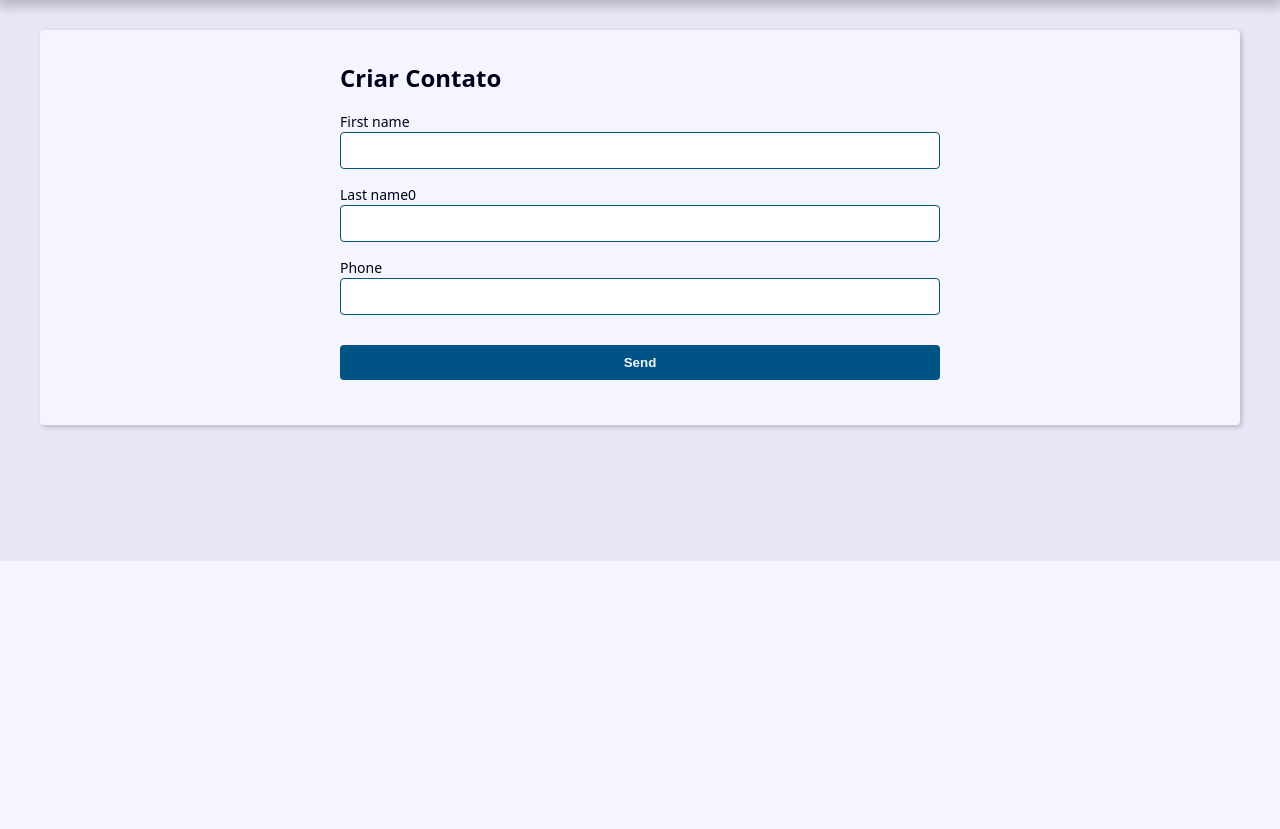
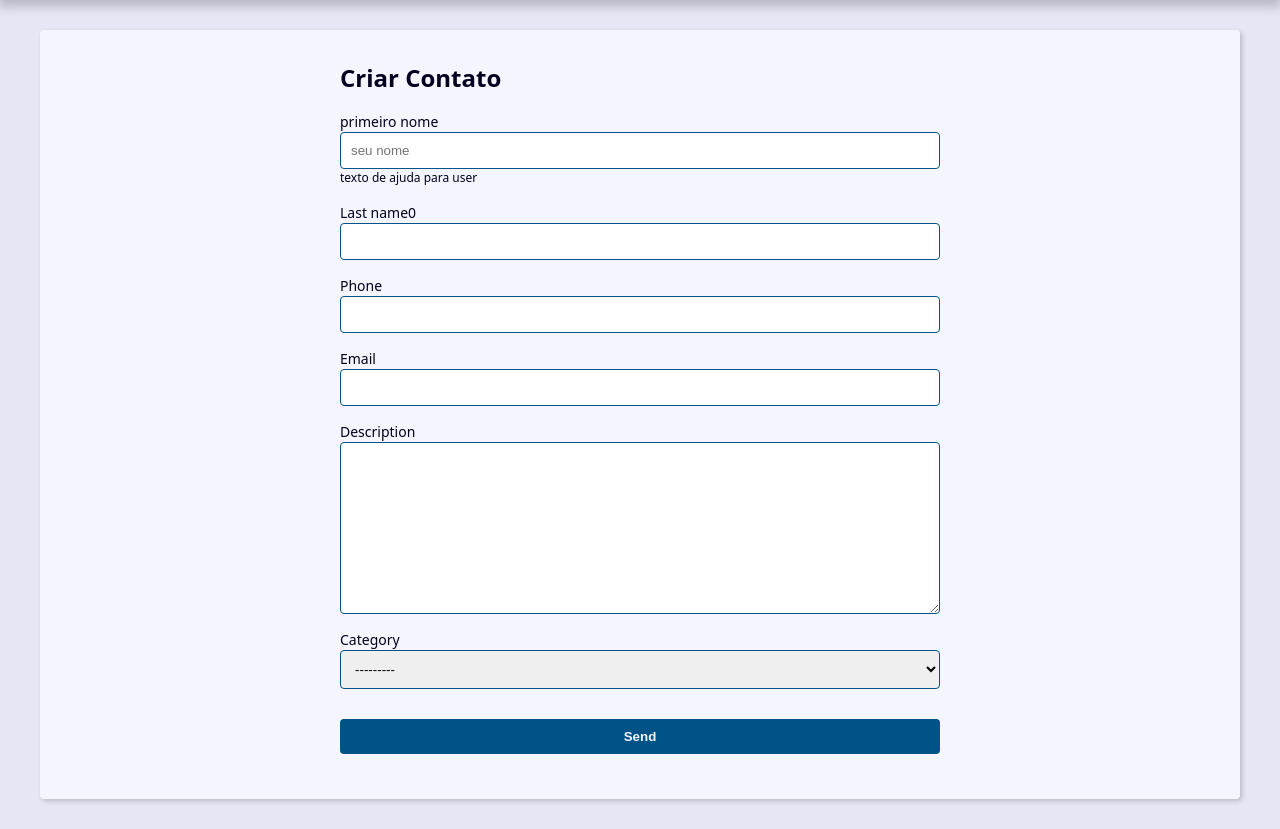
Before and after one commit to LucasCarneiro12/Projeto-django-Agenda, a Django app: page /contato/create/ in a window 1280 px wide. Shown: the part 239-1068 px from the top of the page. Before the commit the page ends 800 px from the top, so only its background shows below. Run offline with Django 5.2, Linux system fonts and the light colour scheme; tables that the repository leaves empty hold one stand-in row (values such as "Sample post").

Commit message:
acrescentando algumas informações no forms

```diff
--- /dev/null
+++ b/contato/forms.py
@@ -0,0 +1,43 @@
+from django import forms
+from django.core.exceptions import ValidationError
+from . import models
+
+
+class ContatoForm(forms.ModelForm):
+    first_name = forms.CharField(
+        widget=forms.TextInput(
+            attrs={'class': 'classe-a classe-b', 'placeholder': "seu nome",}
+        ),
+        label='primeiro nome',
+        help_text="texto de ajuda para user",
+    )
+
+ #   def __init__(self, **args, **kwargs):
+  #      super().__init__(**args, **kwargs)
+    class Meta:
+        model = models.Contato
+        fields = (
+            'first_name', 'last_name0', 'phone',
+             'email', 'descripion', 'category',     )
+       # widgets = {
+        #    'first_name': forms.TextInput(
+         #       attrs={'class': 'classe-a classe-b', 'placeholder': "seu nome",}
+          #  )
+        #}
+    def clean(self):
+        cleaned_data = self.cleaned_data
+        if cleaned_data == '123':
+            self.add_error(
+                'first_name',
+                ValidationError(
+                    'Mensagem de erro', code='invalid'
+                )
+                  )
+
+        return super().clean()
+
+    def clean_first_name(self):
+        first_name = self.cleaned_data.get('first_name')
+        if first_name == 'ABC':
+            self.add_error('first_name', ValidationError('não digite ABC', code='invalid'))
+        return first_name
--- a/contato/models.py
+++ b/contato/models.py
@@ -21,7 +21,7 @@ class Contato(models.Model):
     phone = models.CharField(max_length=20)
     email = models.EmailField(max_length=254, blank=True)
     created_date = models.DateTimeField(default=timezone.now)
-    descripion = models.TextField(blank=True)
+    descripion = models.TextField(blank=True, verbose_name='description')
     show = models.BooleanField(default=True)
     picture = models.ImageField(blank=True, upload_to='pictures/%Y/%m')
     category = models.ForeignKey(Category, on_delete=models.SET_NULL, blank=True, null=True)
--- a/contato/templates/contato/create.html
+++ b/contato/templates/contato/create.html
@@ -18,10 +18,26 @@
                 <div class="form-group">
                     <label for="{{ field.id_for_label }}">{{ field.label }}</label>
                     {{ field }}
+                    {{ field.errors }}
+
+                    {% if field.help_text %}
+                        <p class="help-text">
+                            {{ field.help_text }}
+                        </p>
+                    {% endif %}
                 </div>
             {% endfor %}
             </div>
 
+        {% if form.non_field_errors %}
+            <div class="form-content">
+                <div class="form-group">
+                <div class="menssage erro">
+                    {{ form.non_field_errors }}
+                </div>
+            </div>
+            </div>
+        {% endif %}
 
 
         <div class="form-content">
--- a/contato/views/contato_forms.py
+++ b/contato/views/contato_forms.py
@@ -1,20 +1,8 @@
-from django.shortcuts import render, get_object_or_404, redirect
-from contato.models import Contato
-from django.http import Http404
-from django.db.models import Q
-from django.core.paginator import Paginator
-from django import forms
 
+from django.shortcuts import render
+from contato.forms import ContatoForm
 
 # Create your views here.
-
-class ContatoForm(forms.ModelForm):
-    class Meta:
-        model = Contato
-        fields = (
-            'first_name', 'last_name0', 'phone',
-                  )
-
 
 
 def create(request):
```
